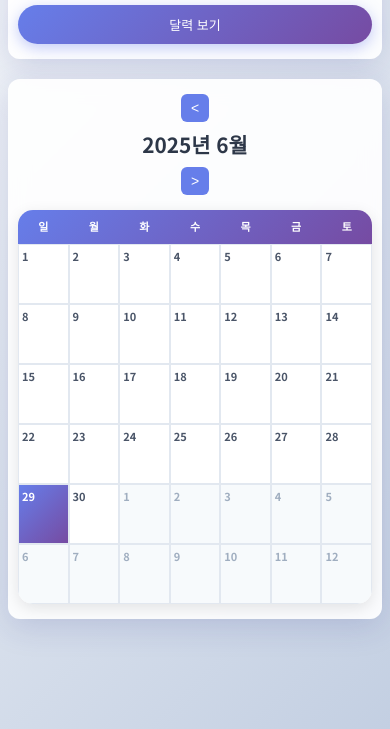
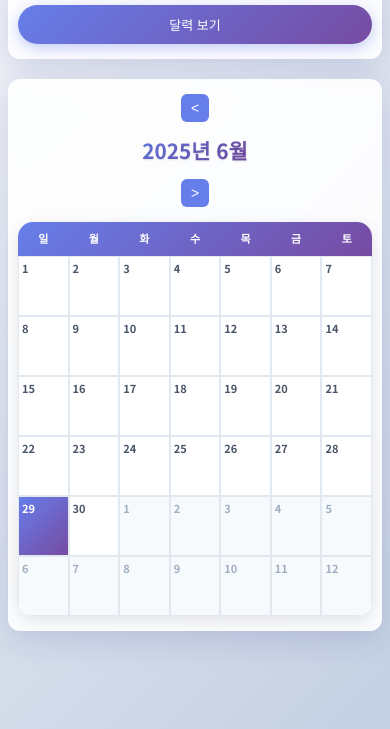
Before and after one commit to kkh9221/ai_study, a plain HTML site: page index.html in a window 390 px wide. Both pictures are taken after a click on the button "달력 보기". Shown: the part 115-844 px from the top of the page. Drawn offline with Linux system fonts and the light colour scheme.

Commit message:
Add files via upload

```diff
--- a/styles.css
+++ b/styles.css
@@ -298,8 +298,30 @@ header h1 {
 
 #currentMonth {
     font-size: 1.8rem;
-    color: #2d3748;
-    font-weight: 600;
+    color: #1a202c;
+    font-weight: 700;
+    text-shadow: 0 1px 2px rgba(0, 0, 0, 0.1);
+    background: linear-gradient(135deg, #667eea 0%, #764ba2 100%);
+    -webkit-background-clip: text;
+    -webkit-text-fill-color: transparent;
+    background-clip: text;
+    padding: 10px 0;
+    margin: 0;
+    text-align: center;
+    word-break: keep-all;
+    line-height: 1.2;
+}
+
+/* 그라디언트 텍스트가 지원되지 않는 브라우저를 위한 대체 스타일 */
+@supports not (-webkit-background-clip: text) {
+    #currentMonth {
+        color: #667eea;
+        background: none;
+        -webkit-background-clip: initial;
+        -webkit-text-fill-color: initial;
+        background-clip: initial;
+        text-shadow: 0 2px 4px rgba(102, 126, 234, 0.3);
+    }
 }
 
 .calendar-grid {
@@ -642,6 +664,25 @@ header h1 {
         word-break: keep-all;
         line-height: 1.2;
         margin: 0 10px;
+        color: #1a202c;
+        font-weight: 700;
+        text-shadow: 0 1px 2px rgba(0, 0, 0, 0.1);
+        background: linear-gradient(135deg, #667eea 0%, #764ba2 100%);
+        -webkit-background-clip: text;
+        -webkit-text-fill-color: transparent;
+        background-clip: text;
+        padding: 8px 0;
+    }
+
+    @supports not (-webkit-background-clip: text) {
+        #currentMonth {
+            color: #667eea;
+            background: none;
+            -webkit-background-clip: initial;
+            -webkit-text-fill-color: initial;
+            background-clip: initial;
+            text-shadow: 0 2px 4px rgba(102, 126, 234, 0.3);
+        }
     }
 
     .calendar-weekdays div {
@@ -836,11 +877,25 @@ header h1 {
         word-break: keep-all;
         line-height: 1.2;
         margin: 0 5px;
+        color: #1a202c;
+        font-weight: 700;
+        text-shadow: 0 1px 2px rgba(0, 0, 0, 0.1);
+        background: linear-gradient(135deg, #667eea 0%, #764ba2 100%);
+        -webkit-background-clip: text;
+        -webkit-text-fill-color: transparent;
+        background-clip: text;
+        padding: 6px 0;
     }
 
-    .calendar-weekdays div {
-        padding: 8px 3px;
-        font-size: 11px;
+    @supports not (-webkit-background-clip: text) {
+        #currentMonth {
+            color: #667eea;
+            background: none;
+            -webkit-background-clip: initial;
+            -webkit-text-fill-color: initial;
+            background-clip: initial;
+            text-shadow: 0 2px 4px rgba(102, 126, 234, 0.3);
+        }
     }
 }
 
@@ -882,6 +937,25 @@ header h1 {
         word-break: keep-all;
         line-height: 1.1;
         margin: 0 3px;
+        color: #1a202c;
+        font-weight: 700;
+        text-shadow: 0 1px 2px rgba(0, 0, 0, 0.1);
+        background: linear-gradient(135deg, #667eea 0%, #764ba2 100%);
+        -webkit-background-clip: text;
+        -webkit-text-fill-color: transparent;
+        background-clip: text;
+        padding: 4px 0;
+    }
+
+    @supports not (-webkit-background-clip: text) {
+        #currentMonth {
+            color: #667eea;
+            background: none;
+            -webkit-background-clip: initial;
+            -webkit-text-fill-color: initial;
+            background-clip: initial;
+            text-shadow: 0 2px 4px rgba(102, 126, 234, 0.3);
+        }
     }
 
     .calendar-weekdays div {
```
